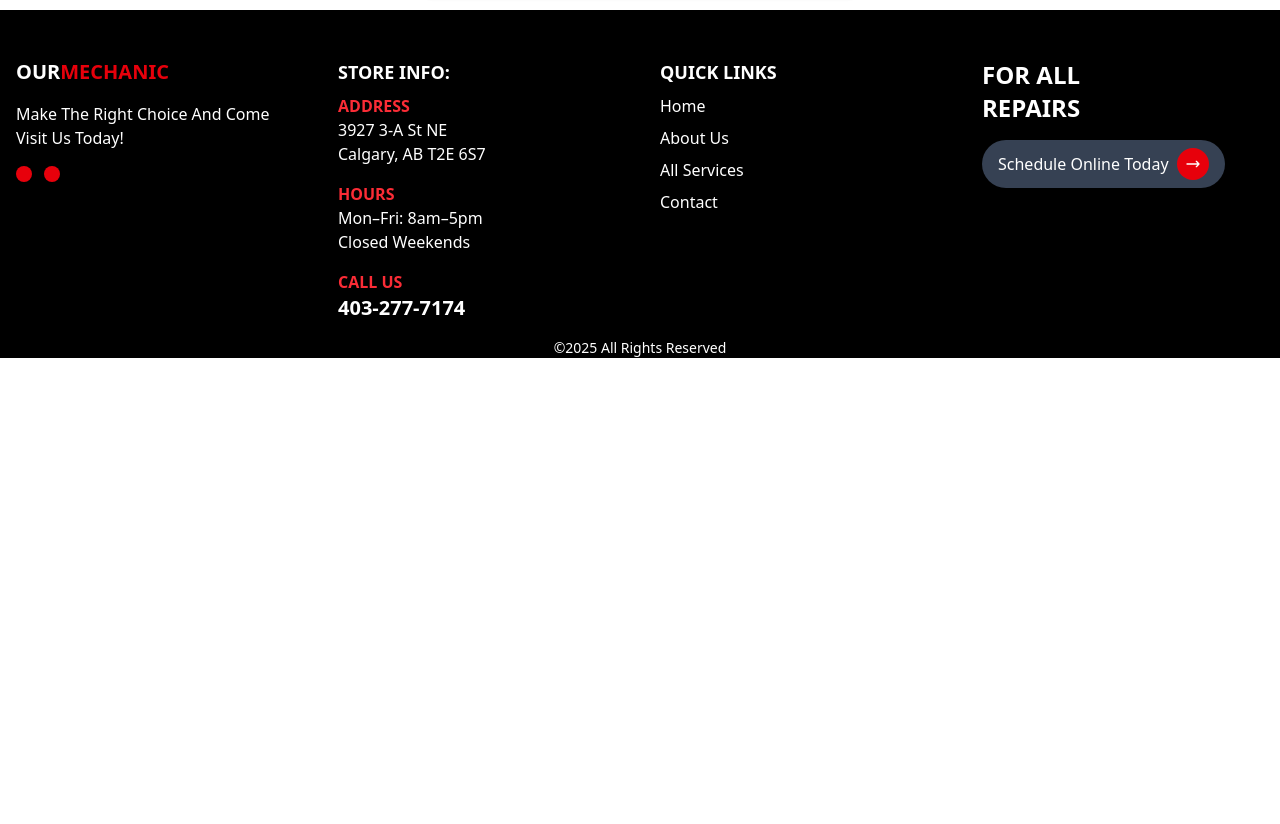
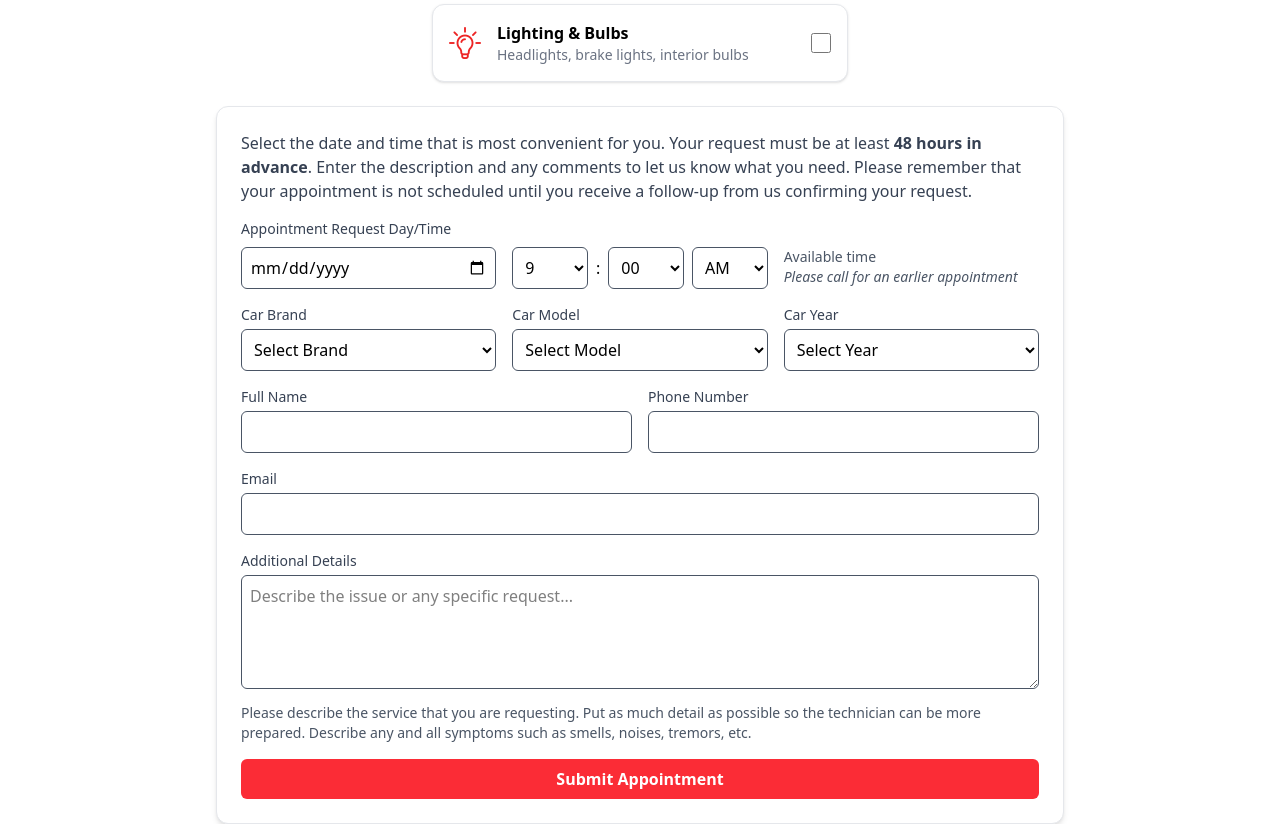
Before and after one commit to javier-capobianco/our-mechanic-frontend, a Next.js app: page /appointments in a window 1280 px wide. Shown: the part 640-1464 px from the top of the page. Before the commit the page ends 998 px from the top, so only its background shows below. Built offline with nearby package versions, Linux system fonts and the light colour scheme.

Commit message:
feat: added implementation for appointments page

```diff
--- a/app/appointments/page.tsx
+++ b/app/appointments/page.tsx
@@ -1,7 +1,265 @@
+"use client";
+import { useState } from "react";
 import Services from "@/src/components/appointment/services";
 
 export default function Appointment() {
+  const [selectedServices, setSelectedServices] = useState<string[]>([]);
+  const [formData, setFormData] = useState({
+    carBrand: "",
+    carModel: "",
+    carYear: "",
+    name: "",
+    phone: "",
+    email: "",
+    date: "",
+    timeHour: "9",
+    timeMinute: "00",
+    timePeriod: "AM",
+    notes: "",
+  });
+
+  const carBrands = {
+    Toyota: ["Corolla", "Camry", "RAV4", "Highlander"],
+    Honda: ["Civic", "Accord", "CR-V", "Pilot"],
+    Ford: ["Focus", "F-150", "Escape", "Explorer"],
+    BMW: ["3 Series", "5 Series", "X3", "X5"],
+  };
+
+  const handleServiceToggle = (serviceName: string) => {
+    setSelectedServices(prev =>
+      prev.includes(serviceName)
+        ? prev.filter(s => s !== serviceName)
+        : [...prev, serviceName]
+    );
+  };
+
+  const handleChange = (
+    e: React.ChangeEvent<HTMLInputElement | HTMLTextAreaElement | HTMLSelectElement>
+  ) => {
+    const { name, value } = e.target;
+    setFormData(prev => ({ ...prev, [name]: value }));
+  };
+
+  const handleSubmit = (e: React.FormEvent) => {
+    e.preventDefault();
+
+    const appointmentData = {
+      ...formData,
+      selectedServices,
+    };
+
+    console.log("Submitted:", appointmentData);
+    alert("Appointment submitted!");
+  };
+
+  // Generate years dynamically (current year - 30)
+  const currentYear = new Date().getFullYear();
+  const years = Array.from({ length: 50 }, (_, i) => String(currentYear - i));
+
   return (
-    <Services/>
+    <div className="max-w-4xl mx-auto p-6 space-y-6">
+      <h1 className="text-3xl font-bold mb-6 text-center">Book an Appointment</h1>
+
+      {/* Services Section */}
+      <Services onServiceToggle={handleServiceToggle} selectedServices={selectedServices} />
+
+      {/* Appointment Form */}
+      <form
+        onSubmit={handleSubmit}
+        className="space-y-4 bg-white rounded-xl shadow-md p-6 border border-gray-200"
+      >
+        <p className="text-gray-700 mb-4">
+          Select the date and time that is most convenient for you. Your request must be at least{" "}
+          <strong>48 hours in advance</strong>. Enter the description and any comments to let us know what you
+          need. Please remember that your appointment is not scheduled until you receive a follow-up from us
+          confirming your request.
+        </p>
+
+        {/* Date and Time */}
+        <div>
+          <label className="block text-sm font-medium text-gray-700 mb-2">
+            Appointment Request Day/Time
+          </label>
+          <div className="grid grid-cols-1 sm:grid-cols-3 gap-4">
+            {/* Date */}
+            <input
+              type="date"
+              name="date"
+              value={formData.date}
+              onChange={handleChange}
+              className="border border-gray-600 rounded-md p-2 w-full"
+              required
+            />
+
+            {/* Time selection */}
+            <div className="flex items-center gap-2">
+              <select
+                name="timeHour"
+                value={formData.timeHour}
+                onChange={handleChange}
+                className="border border-gray-600 rounded-md p-2 w-20"
+              >
+                {Array.from({ length: 12 }, (_, i) => i + 1).map(hour => (
+                  <option key={hour}>{hour}</option>
+                ))}
+              </select>
+
+              <span>:</span>
+
+              <select
+                name="timeMinute"
+                value={formData.timeMinute}
+                onChange={handleChange}
+                className="border border-gray-600 rounded-md p-2 w-20"
+              >
+                {["00", "15", "30", "45"].map(min => (
+                  <option key={min}>{min}</option>
+                ))}
+              </select>
+
+              <select
+                name="timePeriod"
+                value={formData.timePeriod}
+                onChange={handleChange}
+                className="border border-gray-600 rounded-md p-2 w-20"
+              >
+                <option>AM</option>
+                <option>PM</option>
+              </select>
+            </div>
+
+            <div className="text-gray-600 text-sm">
+              <p>Available time</p>
+              <p className="italic">Please call for an earlier appointment</p>
+            </div>
+          </div>
+        </div>
+
+        {/* Car Info */}
+        <div className="grid grid-cols-1 sm:grid-cols-3 gap-4">
+          {/* Brand */}
+          <div>
+            <label className="block text-sm font-medium text-gray-700 mb-1">Car Brand</label>
+            <select
+              name="carBrand"
+              value={formData.carBrand}
+              onChange={handleChange}
+              className="border border-gray-600 rounded-md w-full p-2 bg-white"
+              required
+            >
+              <option value="">Select Brand</option>
+              {Object.keys(carBrands).map(brand => (
+                <option key={brand} value={brand}>
+                  {brand}
+                </option>
+              ))}
+            </select>
+          </div>
+
+          {/* Model */}
+          <div>
+            <label className="block text-sm font-medium text-gray-700 mb-1">Car Model</label>
+            <select
+              name="carModel"
+              value={formData.carModel}
+              onChange={handleChange}
+              className="w-full border border-gray-600 rounded-md p-2"
+              required
+              disabled={!formData.carBrand}
+            >
+              <option value="">Select Model</option>
+              {formData.carBrand &&
+                carBrands[formData.carBrand as keyof typeof carBrands].map(model => (
+                  <option key={model} value={model}>
+                    {model}
+                  </option>
+                ))}
+            </select>
+          </div>
+
+          {/* Year */}
+          <div>
+            <label className="block text-sm font-medium text-gray-700 mb-1">Car Year</label>
+            <select
+              name="carYear"
+              value={formData.carYear}
+              onChange={handleChange}
+              className="w-full border border-gray-600 rounded-md p-2"
+              required
+            >
+              <option value="">Select Year</option>
+              {years.map(y => (
+                <option key={y} value={y}>
+                  {y}
+                </option>
+              ))}
+            </select>
+          </div>
+        </div>
+
+        {/* Contact Info */}
+        <div className="grid grid-cols-1 sm:grid-cols-2 gap-4">
+          <div>
+            <label className="block text-sm font-medium text-gray-700 mb-1">Full Name</label>
+            <input
+              type="text"
+              name="name"
+              value={formData.name}
+              onChange={handleChange}
+              className="w-full border border-gray-600 rounded-md p-2"
+              required
+            />
+          </div>
+          <div>
+            <label className="block text-sm font-medium text-gray-700 mb-1">Phone Number</label>
+            <input
+              type="tel"
+              name="phone"
+              value={formData.phone}
+              onChange={handleChange}
+              className="w-full border border-gray-600 rounded-md p-2"
+              required
+            />
+          </div>
+        </div>
+
+        <div>
+          <label className="block text-sm font-medium text-gray-700 mb-1">Email</label>
+          <input
+            type="email"
+            name="email"
+            value={formData.email}
+            onChange={handleChange}
+            className="w-full border border-gray-600 rounded-md p-2"
+            required
+          />
+        </div>
+
+        {/* Notes */}
+        <div>
+          <label className="block text-sm font-medium text-gray-700 mb-1">Additional Details</label>
+          <textarea
+            name="notes"
+            value={formData.notes}
+            onChange={handleChange}
+            rows={4}
+            placeholder="Describe the issue or any specific request..."
+            className="w-full border border-gray-600 rounded-md p-2"
+          />
+          <p className="text-gray-600 text-sm mt-2">
+            Please describe the service that you are requesting. Put as much detail as possible so the technician
+            can be more prepared. Describe any and all symptoms such as smells, noises, tremors, etc.
+          </p>
+        </div>
+
+        {/* Submit */}
+        <button
+          type="submit"
+          className="w-full bg-red-500 text-white py-2 rounded-md font-semibold hover:bg-red-600 transition"
+        >
+          Submit Appointment
+        </button>
+      </form>
+    </div>
   );
 }
--- a/src/components/appointment/service-card.tsx
+++ b/src/components/appointment/service-card.tsx
@@ -1,40 +1,37 @@
 interface ServiceCardProps {
-    serviceName: string,
-    serviceIcon: string,
-    serviceDescription: string
-};
+    serviceName: string;
+    serviceIcon: string;
+    serviceDescription: string;
+    checked?: boolean;
+    onToggle?: (serviceName: string) => void;
+}
 
-export default function ServiceCard({ serviceName, serviceIcon, serviceDescription }: ServiceCardProps) {
+export default function ServiceCard({
+    serviceName,
+    serviceIcon,
+    serviceDescription,
+    checked,
+    onToggle,
+}: ServiceCardProps) {
     return (
-        <div className="flex items-center bg-white rounded-xl shadow p-4 border border-gray-200 hover:shadow-md">
-            {/* Icon */}
-            <div className="text-red-500 mr-4">
-                {/* <svg
-                    xmlns="http://www.w3.org/2000/svg"
-                    className="h-6 w-6"
-                    fill="none"
-                    viewBox="0 0 24 24"
-                    stroke="currentColor"
-                >
-                    <path
-                        strokeLinecap="round"
-                        strokeLinejoin="round"
-                        strokeWidth={2}
-                        d="M18 13V9a3 3 0 00-6 0v4m-6 0a6 6 0 0012 0v-4a6 6 0 10-12 0v4z"
-                    />
-                </svg> */}
-                <img src={serviceIcon} height={"32px"} width={"32px"}></img>
+        <div
+            className="flex items-center bg-white rounded-xl shadow p-4 border border-gray-200 hover:shadow-md cursor-pointer"
+            onClick={() => onToggle?.(serviceName)}
+        >
+            <div className="mr-4">
+                <img src={serviceIcon} height="32" width="32" alt={serviceName} />
             </div>
-            {/* Text Content */}
             <div className="flex-1">
                 <h3 className="font-semibold text-black">{serviceName}</h3>
                 <p className="text-sm text-gray-500">{serviceDescription}</p>
             </div>
-            {/* Checkbox */}
             <input
                 type="checkbox"
-                className="w-5 h-5 text-red-500 border-gray-300 rounded focus:ring-red-500"
+                checked={checked}
+                onChange={() => onToggle?.(serviceName)}
+                className="w-5 h-5"
+                onClick={(e) => e.stopPropagation()}
             />
         </div>
-    )
+    );
 }
--- a/src/components/appointment/services.tsx
+++ b/src/components/appointment/services.tsx
@@ -1,13 +1,19 @@
 import ServiceCard from "./service-card";
 
 interface ServicesInterface {
-    serviceName: string,
-    serviceIcon: string,
-    serviceDescription: string
-};
+  serviceName: string;
+  serviceIcon: string;
+  serviceDescription: string;
+}
 
-export default function Services() {
-    const serviceList = [
+export default function Services({
+  onServiceToggle,
+  selectedServices,
+}: {
+  onServiceToggle: (serviceName: string) => void;
+  selectedServices: string[];
+}) {
+  const serviceList: ServicesInterface[] = [
     {
       serviceName: "Brakes",
       serviceDescription: "Issues, pads, rotors, inspection",
@@ -61,22 +67,22 @@ export default function Services() {
     <div className="max-w-4xl mx-auto">
       <h2 className="text-2xl font-semibold mb-4">Popular Services</h2>
 
-            <div
-                className="grid grid-cols-2 sm:grid-cols-4 gap-4 mb-3"
-            >
-                {serviceList.map((service: ServicesInterface, index) => {
+      <div className="grid grid-cols-2 sm:grid-cols-4 gap-4 mb-3">
+        {serviceList.map((service, index) => {
           const isLastItem = index === serviceList.length - 1;
           const isCentered = isLastItem && isOddCount;
 
           return (
             <div
               key={service.serviceName}
-                            className={isCentered ? " sm:col-start-2 col-span-2" : "col-span-2"}
+              className={
+                isCentered ? "sm:col-start-2 col-span-2" : "col-span-2"
+              }
             >
               <ServiceCard
-                                serviceName={service.serviceName}
-                                serviceDescription={service.serviceDescription}
-                                serviceIcon={service.serviceIcon}
+                {...service}
+                checked={selectedServices.includes(service.serviceName)}
+                onToggle={onServiceToggle}
               />
             </div>
           );
```
Also changed, not shown: app/globals.css (+8 -4 lines). Lines whose indentation alone changed are shown as unchanged.
